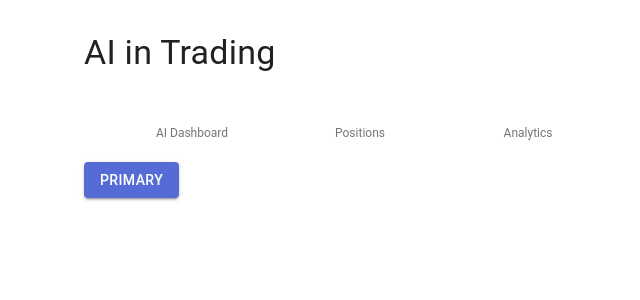
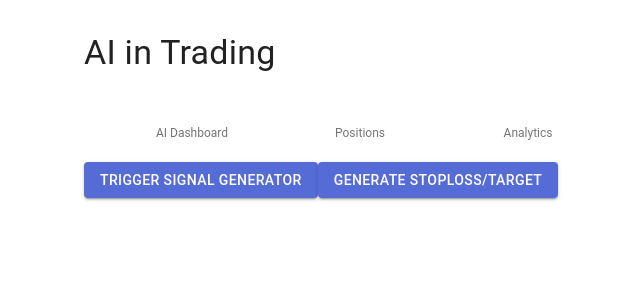
Before and after one commit to aiintrading/AIT-UI, a React (Create React App) app in the folder gatsby-site/: page / in a window 1280 px wide. Shown: the top 300 px of the page, without its empty margins (280-920 px from the left). Built offline with nearby package versions, Linux system fonts and the light colour scheme; the HTML template or start-up script is replaced by a standard one.

Commit message:
2 btns added

```diff
--- a/gatsby-site/src/App.js
+++ b/gatsby-site/src/App.js
@@ -24,7 +24,10 @@ export default function App() {
       </BottomNavigation>
 
       <Button variant="contained" color="primary">
-        Primary
+        Trigger Signal Generator
+      </Button>
+      <Button variant="contained" color="primary">
+        Generate StopLoss/Target
       </Button>
     </Container>
   );
```
